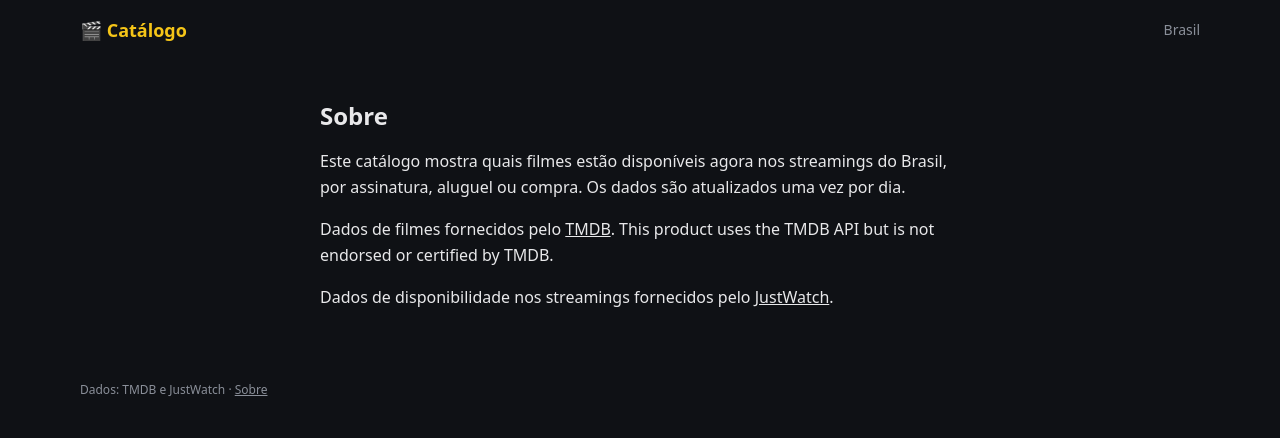
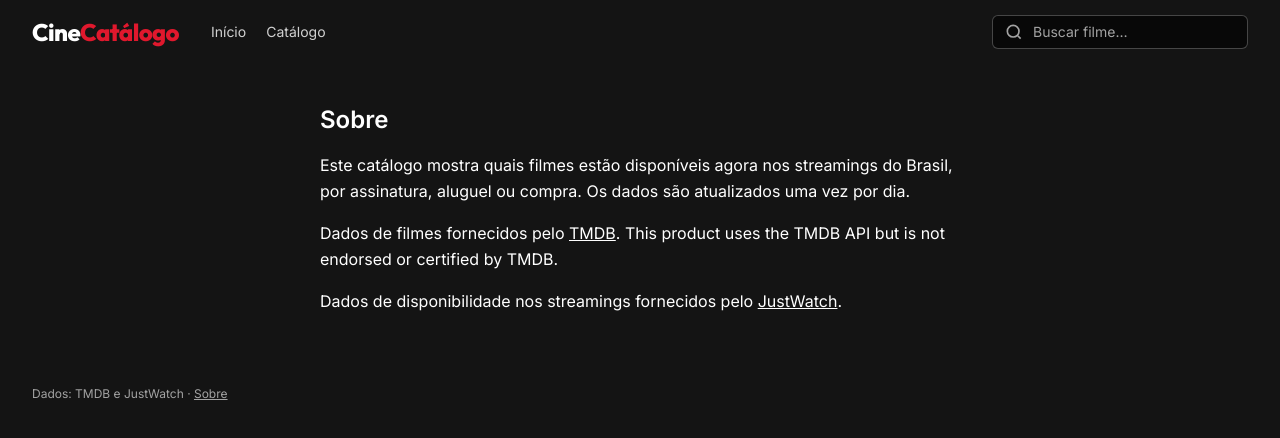
Before and after one commit to jomarhanum/catalogo-filmes, a Next.js app: page /sobre in a window 1280 px wide. Shown: the top 438 px of the page. Built offline with nearby package versions, Linux system fonts and the light colour scheme.

Commit message:
feat(web): tema vermelho, fontes Outfit/Inter e topo com busca
Co-Authored-By: Claude Opus 5.5 <noreply@anthropic.com>

```diff
--- a/src/app/error.tsx
+++ b/src/app/error.tsx
@@ -7,7 +7,7 @@ export default function ErrorPage({ retry }: { error: Error & { digest?: string
       <button
         type="button"
         onClick={retry}
-        className="mt-4 rounded-md bg-accent px-4 py-2 font-semibold text-black"
+        className="mt-4 rounded-md bg-accent px-4 py-2 font-semibold text-white"
       >
         Tentar de novo
       </button>
--- a/src/app/globals.css
+++ b/src/app/globals.css
@@ -1,15 +1,43 @@
 @import "tailwindcss";
 
 @theme {
-  --color-bg: #0f1115;
-  --color-fg: #e8e8ea;
-  --color-surface: #1c1f26;
-  --color-surface-2: #161920;
-  --color-border: #2c313b;
-  --color-muted: #8a8f99;
-  --color-accent: #f5c518;
+  --color-bg: #141414;
+  --color-fg: #ffffff;
+  --color-surface: #1f1f1f;
+  --color-surface-2: #181818;
+  --color-border: #2e2e2e;
+  --color-muted: #a3a3a3;
+  --color-accent: #e0182d;
+  --color-star: #f5c518;
+}
+
+@theme inline {
+  --font-sans: var(--font-inter), ui-sans-serif, system-ui, sans-serif;
+  --font-display: var(--font-outfit), ui-sans-serif, system-ui, sans-serif;
 }
 
 html {
   color-scheme: dark;
 }
+
+:focus-visible {
+  outline: 2px solid #ffffff;
+  outline-offset: 2px;
+}
+
+.no-scrollbar {
+  scrollbar-width: none;
+}
+.no-scrollbar::-webkit-scrollbar {
+  display: none;
+}
+
+@media (prefers-reduced-motion: reduce) {
+  *,
+  *::before,
+  *::after {
+    transition-duration: 0.01ms !important;
+    animation-duration: 0.01ms !important;
+    scroll-behavior: auto !important;
+  }
+}
--- a/src/app/layout.tsx
+++ b/src/app/layout.tsx
@@ -1,24 +1,24 @@
 import type { Metadata } from 'next';
+import { Inter, Outfit } from 'next/font/google';
 import Link from 'next/link';
+import { SiteHeader } from '@/components/layout/SiteHeader';
 import './globals.css';
 
+const inter = Inter({ subsets: ['latin'], weight: ['400', '500', '600'], variable: '--font-inter', display: 'swap' });
+const outfit = Outfit({ subsets: ['latin'], weight: ['500', '700', '800'], variable: '--font-outfit', display: 'swap' });
+
 export const metadata: Metadata = {
-  title: { default: 'Catálogo — o que tem nos streamings', template: '%s · Catálogo' },
+  title: { default: 'CineCatálogo — o que tem nos streamings', template: '%s · CineCatálogo' },
   description: 'Descubra quais filmes estão disponíveis agora nos streamings do Brasil e como assistir.',
 };
 
 export default function RootLayout({ children }: { children: React.ReactNode }) {
   return (
-    <html lang="pt-BR">
-      <body className="min-h-screen bg-bg text-fg antialiased">
-        <header className="mx-auto flex max-w-6xl items-center justify-between px-4 py-4">
-          <Link href="/" className="text-lg font-extrabold text-accent">
-            🎬 Catálogo
-          </Link>
-          <span className="text-sm text-muted">Brasil</span>
-        </header>
-        {children}
-        <footer className="mx-auto max-w-6xl px-4 py-8 text-xs text-muted">
+    <html lang="pt-BR" className={`${inter.variable} ${outfit.variable}`}>
+      <body className="min-h-screen bg-bg font-sans text-fg antialiased">
+        <SiteHeader />
+        <div className="pt-16">{children}</div>
+        <footer className="px-4 py-8 text-xs text-muted sm:px-8">
           Dados: TMDB e JustWatch ·{' '}
           <Link href="/sobre" className="underline">
             Sobre
--- a/src/components/catalog/AccessTypeChips.tsx
+++ b/src/components/catalog/AccessTypeChips.tsx
@@ -19,7 +19,7 @@ export function AccessTypeChips({ selected, onChange }: Props) {
             aria-pressed={on}
             onClick={() => onChange(toggle(selected, type))}
             className={`rounded-full border px-3 py-1 text-sm ${
-              on ? 'border-accent bg-accent font-semibold text-black' : 'border-border bg-surface'
+              on ? 'border-accent bg-accent font-semibold text-white' : 'border-border bg-surface'
             }`}
           >
             {ACCESS_LABELS[type]}
--- a/src/components/catalog/EmptyState.tsx
+++ b/src/components/catalog/EmptyState.tsx
@@ -5,7 +5,7 @@ export function EmptyState() {
     <div className="py-16 text-center">
       <p className="text-lg">Nenhum filme encontrado</p>
       <p className="mt-1 text-sm text-muted">Tente tirar alguns filtros.</p>
-      <Link href="/" className="mt-4 inline-block rounded-md bg-accent px-4 py-2 font-semibold text-black">
+      <Link href="/" className="mt-4 inline-block rounded-md bg-accent px-4 py-2 font-semibold text-white">
         Limpar filtros
       </Link>
     </div>
--- a/src/components/catalog/FiltersDrawer.tsx
+++ b/src/components/catalog/FiltersDrawer.tsx
@@ -121,7 +121,7 @@ function DrawerBody({ filters, genres, onClose, onApply }: Omit<Props, 'open'>)
                   aria-pressed={on}
                   onClick={() => set({ genres: toggle(draft.genres, g.id) })}
                   className={`rounded-full border px-3 py-1 text-sm ${
-                    on ? 'border-accent bg-accent font-semibold text-black' : 'border-border bg-surface'
+                    on ? 'border-accent bg-accent font-semibold text-white' : 'border-border bg-surface'
                   }`}
                 >
                   {g.name}
@@ -240,7 +240,7 @@ function DrawerBody({ filters, genres, onClose, onApply }: Omit<Props, 'open'>)
           <button
             type="button"
             onClick={handleApply}
-            className="flex-1 rounded-md bg-accent px-4 py-2 text-sm font-semibold text-black"
+            className="flex-1 rounded-md bg-accent px-4 py-2 text-sm font-semibold text-white"
           >
             Aplicar
           </button>
--- a/src/components/catalog/MovieCard.tsx
+++ b/src/components/catalog/MovieCard.tsx
@@ -21,7 +21,7 @@ export function MovieCard({ movie }: { movie: MovieCardData }) {
             className="object-cover transition group-hover:scale-105"
           />
         )}
-        <span className="absolute left-1.5 top-1.5 rounded bg-black/70 px-1.5 py-0.5 text-xs font-bold text-accent">
+        <span className="absolute left-1.5 top-1.5 rounded bg-black/70 px-1.5 py-0.5 text-xs font-bold text-star">
           ★ {formatRating(movie.voteAverage)}
         </span>
       </div>
--- /dev/null
+++ b/src/components/layout/SiteHeader.tsx
@@ -0,0 +1,111 @@
+'use client';
+
+import Form from 'next/form';
+import Link from 'next/link';
+import { usePathname, useSearchParams } from 'next/navigation';
+import { Suspense, useRef, useState, useSyncExternalStore } from 'react';
+
+function subscribeScroll(onChange: () => void) {
+  window.addEventListener('scroll', onChange, { passive: true });
+  return () => window.removeEventListener('scroll', onChange);
+}
+
+function SearchIcon() {
+  return (
+    <svg aria-hidden="true" viewBox="0 0 24 24" className="h-5 w-5" fill="none" stroke="currentColor" strokeWidth="2">
+      <circle cx="11" cy="11" r="7" />
+      <path d="m20 20-3.5-3.5" />
+    </svg>
+  );
+}
+
+function SearchForm({ initialQuery }: { initialQuery: string }) {
+  const [open, setOpen] = useState(false);
+  const inputRef = useRef<HTMLInputElement>(null);
+
+  return (
+    <Form action="/busca" role="search" className="flex items-center">
+      <button
+        type="button"
+        aria-label="Abrir busca"
+        aria-expanded={open}
+        onClick={() => {
+          setOpen(true);
+          requestAnimationFrame(() => inputRef.current?.focus());
+        }}
+        className={`rounded p-2 sm:hidden ${open ? 'hidden' : ''}`}
+      >
+        <SearchIcon />
+      </button>
+      <div
+        className={`${open ? 'flex' : 'hidden'} absolute inset-x-0 top-0 h-16 items-center gap-3 bg-bg px-4 sm:static sm:flex sm:h-auto sm:bg-transparent sm:px-0`}
+      >
+        <label className="relative flex w-full items-center sm:w-64">
+          <span className="sr-only">Buscar filme</span>
+          <span className="pointer-events-none absolute left-3 text-muted">
+            <SearchIcon />
+          </span>
+          <input
+            ref={inputRef}
+            type="search"
+            name="q"
+            defaultValue={initialQuery}
+            placeholder="Buscar filme…"
+            minLength={2}
+            maxLength={100}
+            className="w-full rounded-md border border-white/25 bg-black/60 py-1.5 pl-10 pr-3 text-sm placeholder:text-muted"
+          />
+        </label>
+        <button type="button" onClick={() => setOpen(false)} className="text-sm text-muted sm:hidden">
+          Fechar
+        </button>
+      </div>
+    </Form>
+  );
+}
+
+function SearchFormFromUrl() {
+  const pathname = usePathname();
+  const params = useSearchParams();
+  const query = pathname === '/busca' ? (params.get('q') ?? '') : '';
+  return <SearchForm key={query} initialQuery={query} />;
+}
+
+export function SiteHeader() {
+  const pathname = usePathname();
+  const isHome = pathname === '/';
+  const scrolled = useSyncExternalStore(subscribeScroll, () => window.scrollY > 40, () => false);
+  const solid = !isHome || scrolled;
+  const navLink = (href: string, label: string, active: boolean) => (
+    <Link
+      href={href}
+      aria-current={active ? 'page' : undefined}
+      className={active ? 'font-semibold text-fg' : 'text-fg/80 hover:text-fg'}
+    >
+      {label}
+    </Link>
+  );
+
+  return (
+    <header
+      className={`fixed inset-x-0 top-0 z-40 transition-colors duration-300 ${
+        solid ? 'bg-bg' : 'bg-linear-to-b from-black/80 to-transparent'
+      }`}
+    >
+      <div className="relative flex h-16 items-center gap-4 px-4 sm:gap-8 sm:px-8">
+        <Link href="/" className="font-display text-xl font-extrabold tracking-tight sm:text-2xl">
+          Cine<span className="text-accent">Catálogo</span>
+        </Link>
+        <nav aria-label="Principal" className="flex gap-4 text-sm sm:gap-5">
+          {navLink('/', 'Início', isHome)}
+          {navLink('/catalogo', 'Catálogo', pathname.startsWith('/catalogo'))}
+        </nav>
+        <div className="ml-auto">
+          <Suspense fallback={<SearchForm initialQuery="" />}>
+            <SearchFormFromUrl />
+          </Suspense>
+        </div>
+      </div>
+    </header>
+  );
+}
--- a/src/components/movie/MovieHero.tsx
+++ b/src/components/movie/MovieHero.tsx
@@ -31,7 +31,7 @@ export function MovieHero({ movie }: { movie: MovieDetails }) {
             <p className="mt-1 text-sm text-muted">
               {meta && <span>{meta}</span>}
               {meta && ' · '}
-              <span className="font-bold text-accent">★ {formatRating(movie.voteAverage)}</span>
+              <span className="font-bold text-star">★ {formatRating(movie.voteAverage)}</span>
             </p>
             {movie.overview && <p className="mt-3 leading-relaxed text-fg/90">{movie.overview}</p>}
             {movie.trailerKey && <TrailerModal trailerKey={movie.trailerKey} title={movie.title} />}
--- a/src/components/movie/TrailerModal.tsx
+++ b/src/components/movie/TrailerModal.tsx
@@ -26,7 +26,7 @@ export function TrailerModal({ trailerKey, title }: { trailerKey: string; title:
         ref={triggerRef}
         type="button"
         onClick={() => setOpen(true)}
-        className="mt-4 rounded-md bg-accent px-4 py-2 font-bold text-black"
+        className="mt-4 rounded-md bg-accent px-4 py-2 font-bold text-white"
       >
         ▶ Ver trailer
       </button>
```
Also changed, not shown: 1 other file (tests, documents, lock files or other folders).
